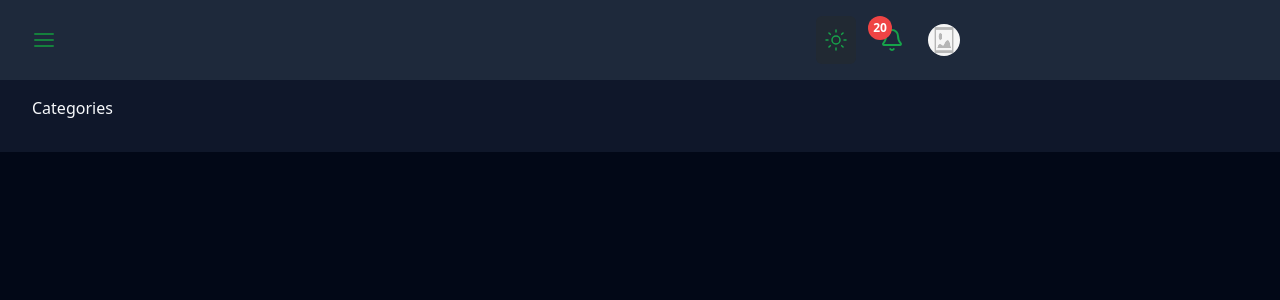
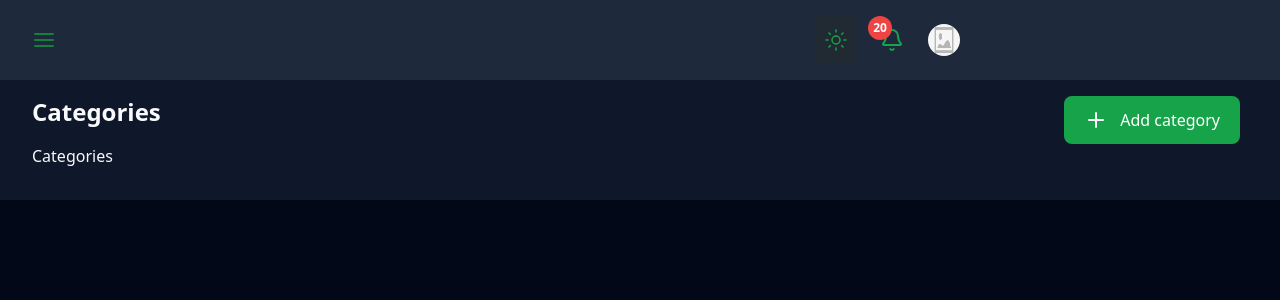
Before and after one commit to AdelekeOfAfrica/ecommerce-typescript, a Next.js app: page /dashboard/categories in a window 1280 px wide. Shown: the top 300 px of the page. Built offline with nearby package versions, Linux system fonts and the light colour scheme.

Commit message:
I created a PageHeader component that will be used for pageHeaders

```diff
--- /dev/null
+++ b/app/(back-end)/dashboard/(catalog)/categories/new/page.jsx
@@ -0,0 +1,11 @@
+import React from 'react'
+
+export default function NewCategory() {
+  return (
+    <div>
+
+        <h2>New Category Page</h2>
+
+    </div>
+  )
+}
--- a/app/(back-end)/dashboard/(catalog)/categories/page.jsx
+++ b/app/(back-end)/dashboard/(catalog)/categories/page.jsx
@@ -1,9 +1,13 @@
 import React from 'react'
+import PageHeader from '@/components/backoffice/PageHeader.jsx'
 
 export default function page() {
   return (
     <div>
-      Categories
+      {/*Headers*/}
+      <PageHeader linkTitle="Add category" href="/dashboard/categories/new" heading="Categories"/>
+      {/*Tables*/}
+      <h2>Categories </h2>
     </div>
   )
 }
--- /dev/null
+++ b/app/(back-end)/dashboard/(catalog)/categories/update/[id]/page.jsx
@@ -0,0 +1,9 @@
+import React from 'react'
+
+export default function updateCategory() {
+  return (
+    <div>
+      <h2>Update Catgory</h2>
+    </div>
+  )
+}
--- /dev/null
+++ b/components/backoffice/PageHeader.jsx
@@ -0,0 +1,25 @@
+import React from 'react'
+import Link from 'next/link'
+import Heading from '@/components/backoffice/Heading.jsx'
+import { Plus } from 'lucide-react'
+export default function PageHeader({heading,linkTitle,href}) {
+  return (
+    <div>
+
+      <div className="flex justify-between ">
+        <Heading title={heading}/>
+        <Link className="
+        text-white bg-green-600 hover:bg-green-600/90 focus:ring-4
+        focus:outline-none focus:ring-green-600/50 font-medium rounded-lg
+         px-5 py-3 space-x-3 text-center inline-flex items-center text-base
+         dark:focus:ring-green-600/55 me-2" href={href}>
+        <Plus/>
+        <span>{linkTitle}</span>
+        </Link>
+
+      </div>
+
+
+    </div>
+  )
+}
--- a/components/backoffice/Sidebar.jsx
+++ b/components/backoffice/Sidebar.jsx
@@ -102,7 +102,7 @@ export default function Sidebar({showSidebar,setShowSidebar}) {
   return (
 
 
-  <div    style={{ display: showSidebar ? "block" : "none" }} className={showSidebar ? "sm:block mt-20 sm:mt-0 dark:bg-slate-700 bg-white space-y-6 w-64 h-screen text-slate-800 dark:text-slate-50 fixed left-0 top-0 shadow-md overflow-y-scroll":"sm:block mt-20 hidden sm:mt-0 dark:bg-slate-700 bg-white space-y-6 w-64 h-screen text-slate-800 dark:text-slate-50 fixed left-0 top-0 shadow-md overflow-y-scroll"}>
+  <div style={{ display: showSidebar ? "block" : "none" }} className={showSidebar ? "sm:block mt-20 sm:mt-0 dark:bg-slate-800 bg-white space-y-6 w-64 h-screen text-slate-800 dark:text-slate-200 fixed left-0 top-0 shadow-md overflow-y-scroll":"sm:block mt-20 hidden sm:mt-0 dark:bg-slate-800 bg-white space-y-6 w-64 h-screen text-slate-800 dark:text-slate-200 fixed left-0 top-0 shadow-md overflow-y-scroll"}>
 
 
 
```
